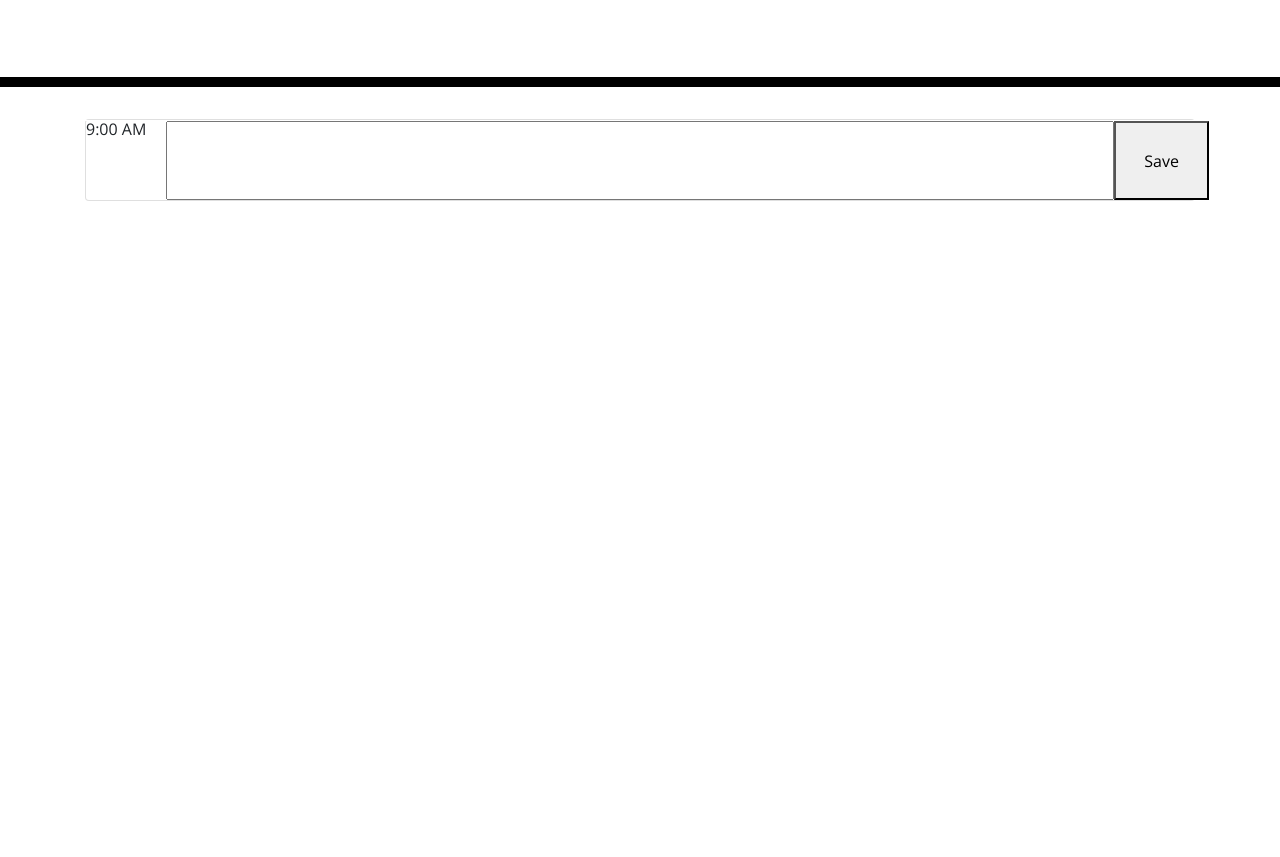
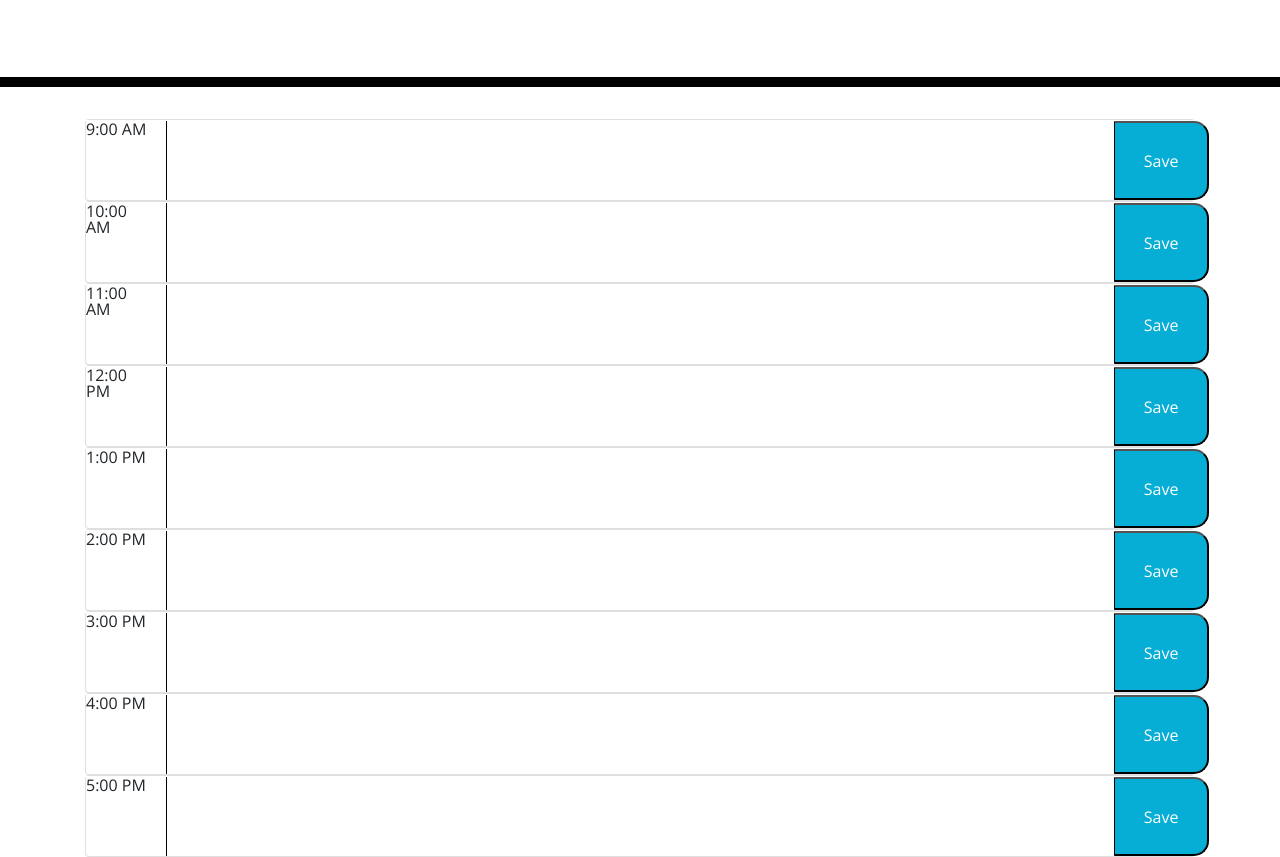
Before and after one commit to austinwoo123/Day-Planner, a plain HTML site: page Develop/index.html in a window 1280 px wide. Shown: the part 181-1038 px from the top of the page. Before the commit the page ends 800 px from the top, so only its background shows below. Drawn offline with nearby package versions, Linux system fonts and the light colour scheme.

Commit message:
made time blocks with text input area for each hour of the planner and link savebtn with css styling

```diff
--- a/Develop/index.html
+++ b/Develop/index.html
@@ -26,7 +26,71 @@
       <div class="row" id="9am">
         <p id="time" class="text-body col-1">9:00 AM </p>
         <input type="text" id="9" class="col-10">
-        <button class="rowBtn-primary col-1">Save</button>
+        <button class="saveBtn col-1">Save</button>
+
+      </div>
+    </div>
+    <div class="card" shadow-sm mb-2>
+      <div class="row" id="9am">
+        <p id="time-block" class="text-body col-1">10:00 AM </p>
+        <input type="text" id="10" class="col-10">
+        <button class="saveBtn col-1">Save</button>
+
+      </div>
+    </div>
+    <div class="card" shadow-sm mb-2>
+      <div class="row" id="9am">
+        <p id="time-block" class="text-body col-1">11:00 AM </p>
+        <input type="text" id="11" class="col-10">
+        <button class="saveBtn col-1">Save</button>
+
+      </div>
+    </div>
+    <div class="card" shadow-sm mb-2>
+      <div class="row" id="9am">
+        <p id="time-block" class="text-body col-1">12:00 PM </p>
+        <input type="text" id="12" class="col-10">
+        <button class="saveBtn col-1">Save</button>
+
+      </div>
+    </div>
+    <div class="card" shadow-sm mb-2>
+      <div class="row" id="9am">
+        <p id="time" class="text-body col-1">1:00 PM </p>
+        <input type="text" id="1" class="col-10">
+        <button class="saveBtn col-1">Save</button>
+
+      </div>
+    </div>
+    <div class="card" shadow-sm mb-2>
+      <div class="row" id="9am">
+        <p id="time-block" class="text-body col-1">2:00 PM </p>
+        <input type="text" id="2" class="col-10">
+        <button class="saveBtn col-1">Save</button>
+
+      </div>
+    </div>
+    <div class="card" shadow-sm mb-2>
+      <div class="row" id="9am">
+        <p id="time-block" class="text-body col-1">3:00 PM </p>
+        <input type="text" id="2" class="col-10">
+        <button class="saveBtn col-1">Save</button>
+
+      </div>
+    </div>
+    <div class="card" shadow-sm mb-2>
+      <div class="row" id="9am">
+        <p id="time-block" class="text-body col-1">4:00 PM </p>
+        <input type="text" id="2" class="col-10">
+        <button class="saveBtn col-1">Save</button>
+
+      </div>
+    </div>
+    <div class="card" shadow-sm mb-2>
+      <div class="row" id="9am">
+        <p id="time-block" class="text-body col-1">5:00 PM </p>
+        <input type="text" id="2" class="col-10">
+        <button class="saveBtn col-1">Save</button>
 
       </div>
     </div>
--- a/Develop/style.css
+++ b/Develop/style.css
@@ -4,7 +4,7 @@ body {
   line-height: 1;
 }
 
-textarea{
+.col-10 {
   background: transparent;
   border: none;
   resize: none;
```
